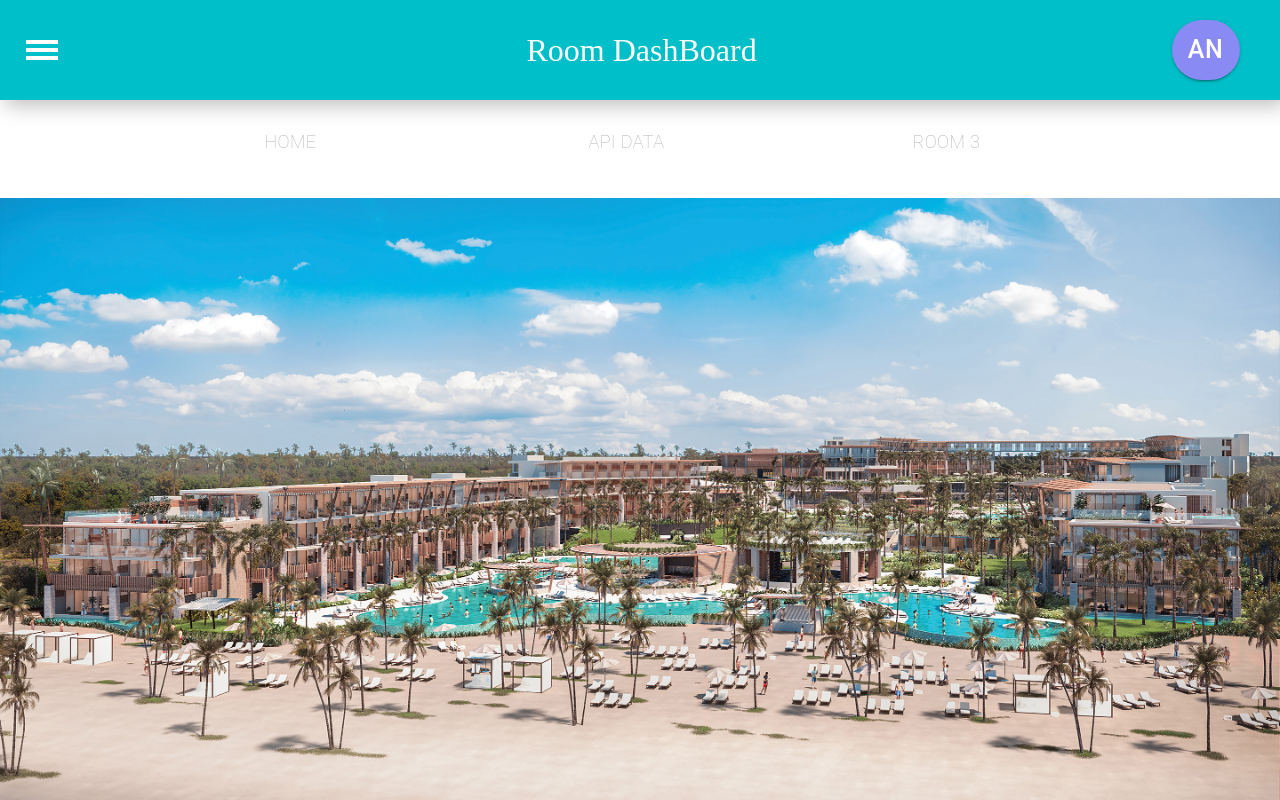
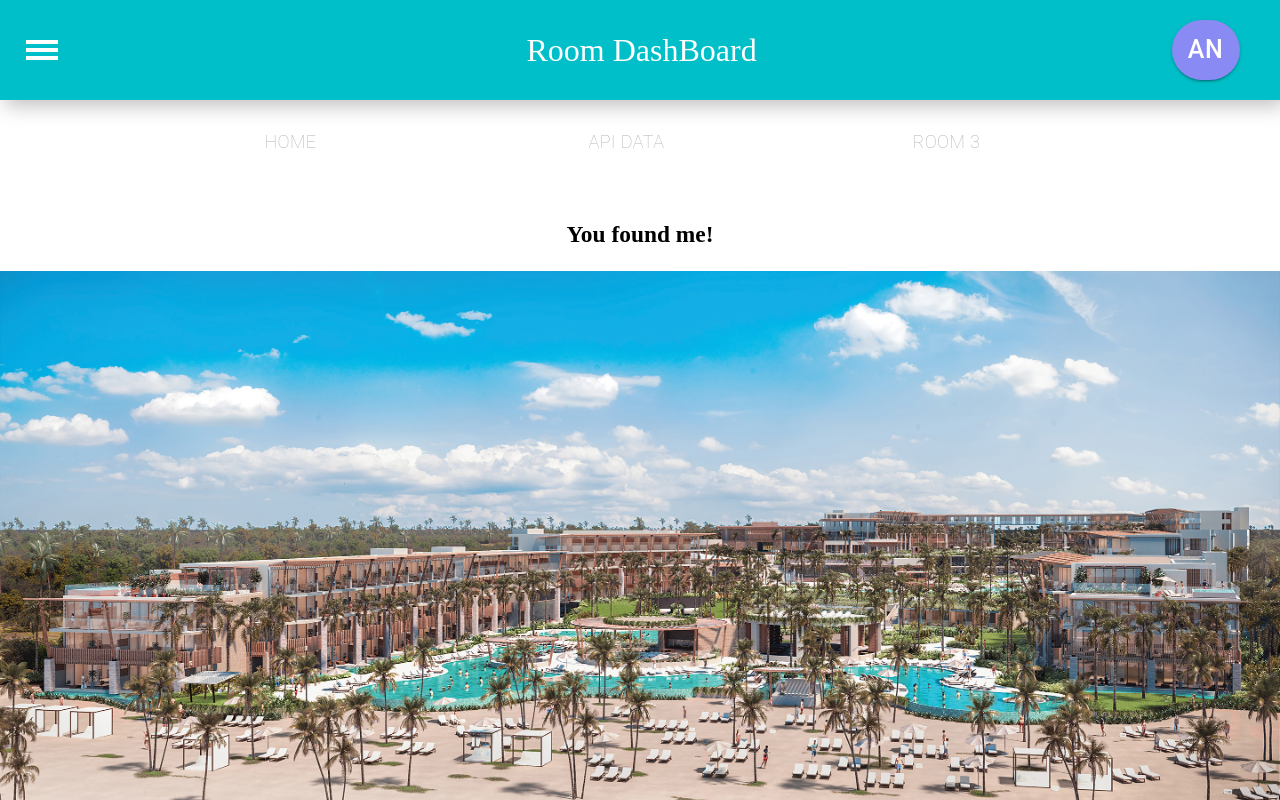
Before and after one commit to RyanHPaez/RoomDashboard, a React (Create React App) app: page / in a window 1280 px wide. Shown: the top 800 px of the page. Built offline with nearby package versions, Linux system fonts and the light colour scheme; no server answers.

Commit message:
room3 temp build up Data [1] doesnt work

```diff
--- a/src/components/Home.tsx
+++ b/src/components/Home.tsx
@@ -4,6 +4,7 @@ function Home() {
   return (
     <div className="col-sm-12 text-center">
       <div className="resortImg">
+        <h3> You found me!</h3>
         <img
           id="resortIcon"
           alt="resort"
```
